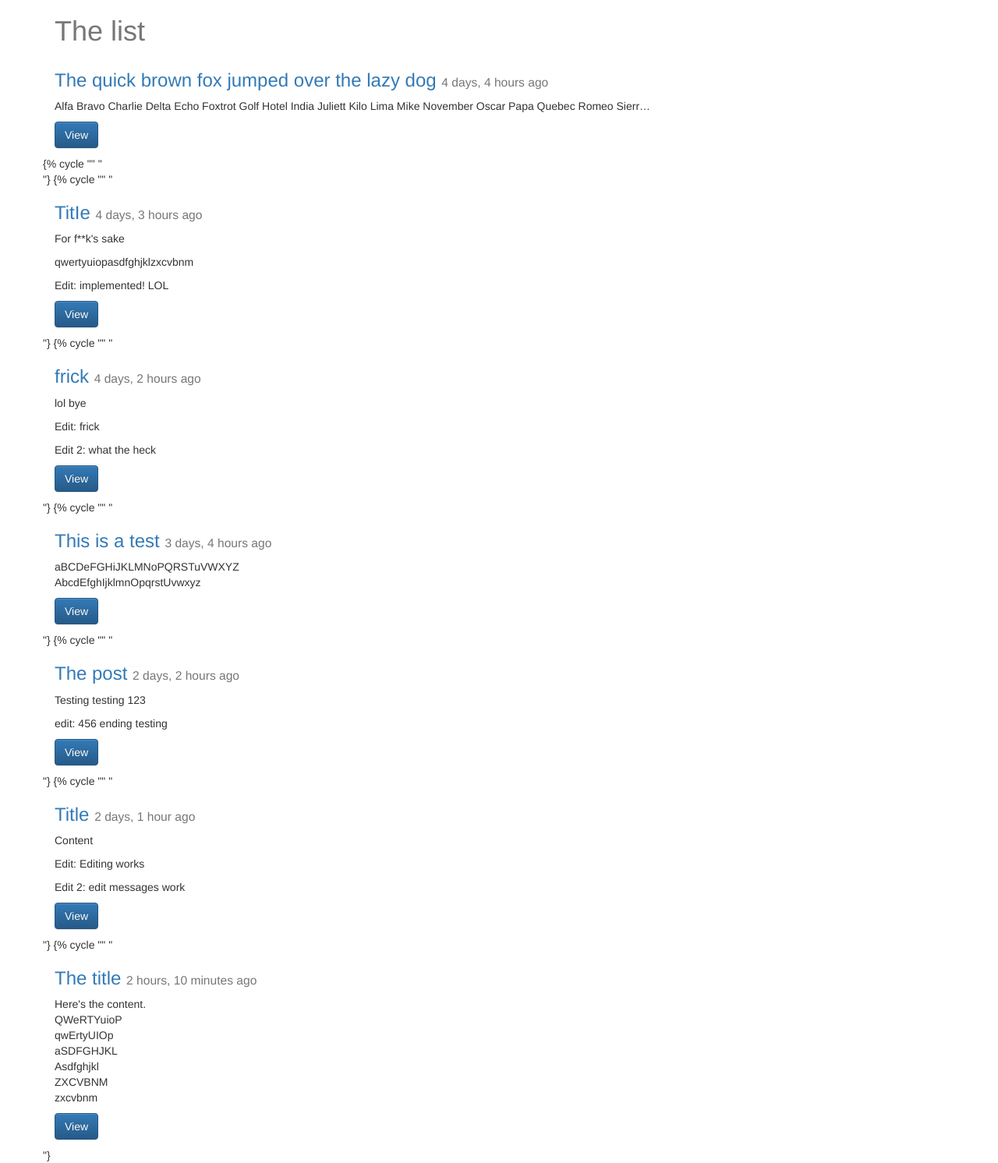
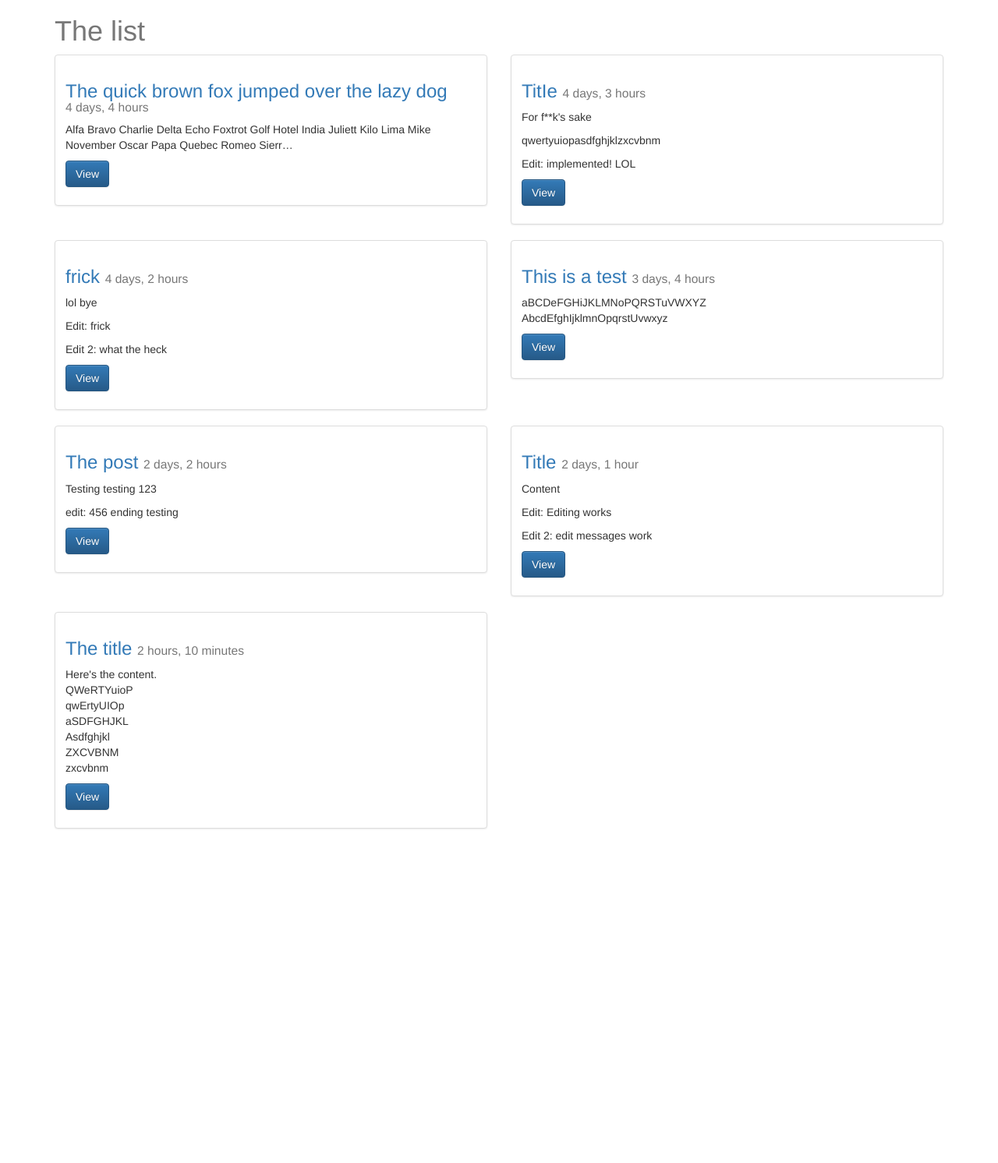
Before and after one commit to VortexCommunications/develop, a Django app: page /posts/ in a window 1280 px wide. Shown: the whole page at 78% size. After the commit the page ends 1064 px from the top, so only its background shows below. Run offline with Django 3.2, Linux system fonts and the light colour scheme; data comes from the database, SQL or seed files in the repository; some libraries are stand-ins or nearby versions.

Commit message:
fixed minor graphical bug

```diff
--- a/src/templates/post_list.html
+++ b/src/templates/post_list.html
@@ -5,11 +5,11 @@
 <div class='row'>
 {% for obj in object_list %}
 
-  <div class="col-sm-12">
-    <div cl ass="thumbnail">
+  <div class="col-sm-6">
+    <div class="thumbnail">
       <!-- <img src="..." alt="..."> -->
       <div class="caption">
-        <h3><a href='{{ obj.get_absolute_url }}'>{{ obj.title }}</a> <small>{{ obj.timestamp|timesince }} ago</small></h3>
+        <h3><a href='{{ obj.get_absolute_url }}'>{{ obj.title }}</a> <small>{{ obj.timestamp|timesince }}</small></h3>
         <p>{{ obj.content|linebreaks|truncatechars:120 }}</p>
         <p><a href="{{ obj.get_absolute_url }}" class="btn btn-primary" role="button">View</a></p>
       </div>
@@ -17,7 +17,7 @@
   </div>
 
 
-{% cycle "" "</div><div class='row'>"}
+{% cycle "" "</div><div class='row'>" %}
 {% endfor %}
 </div>
 
```
